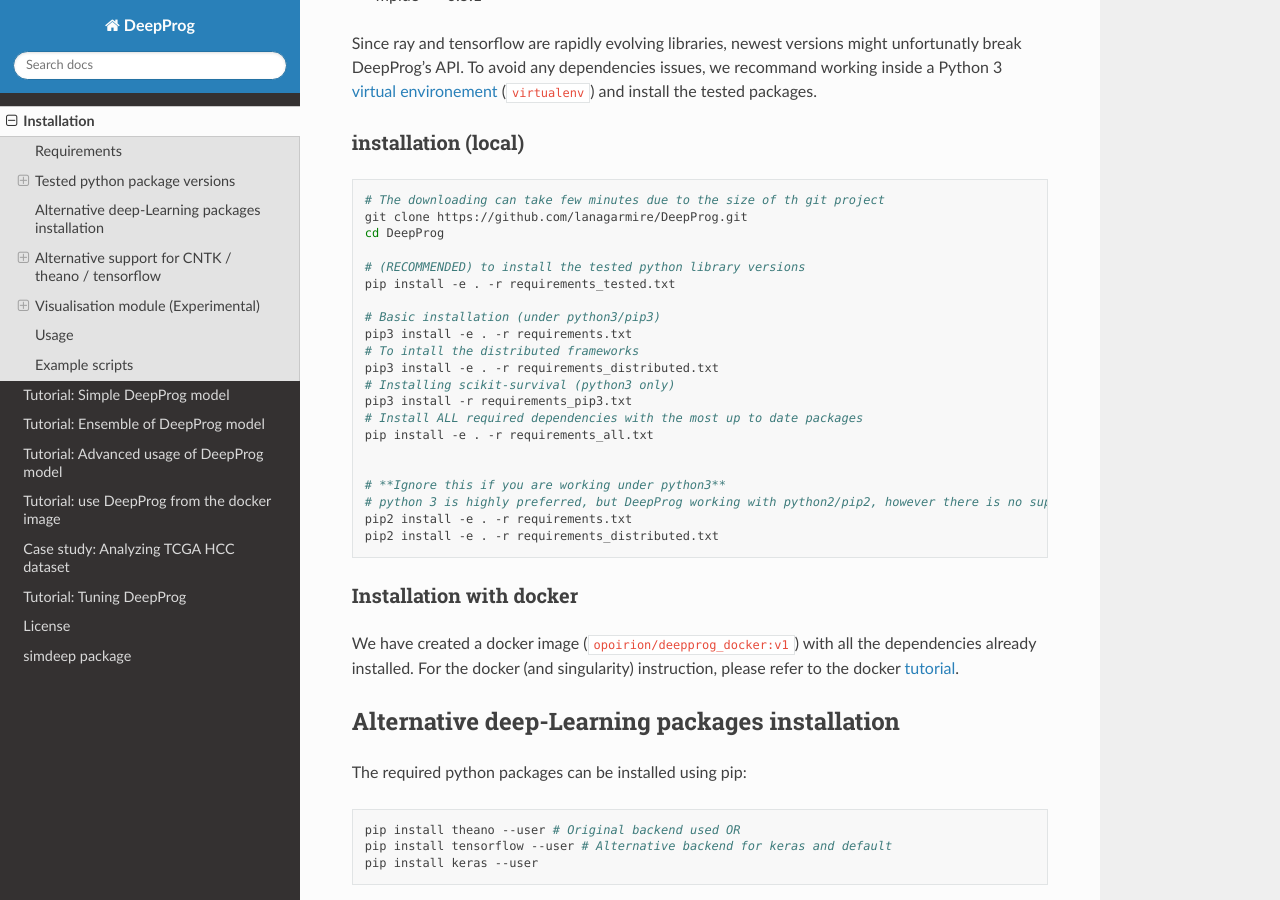
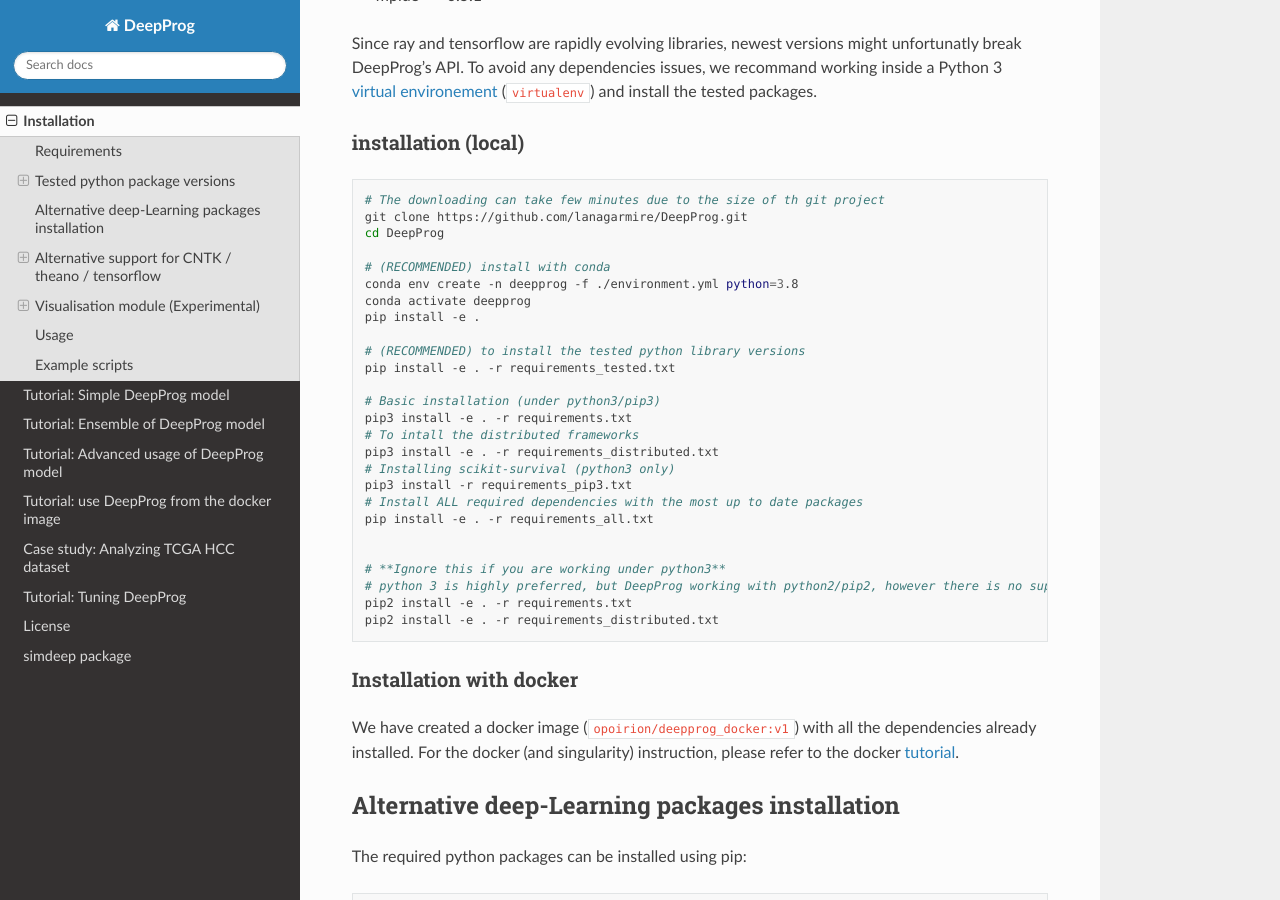
Before and after one commit to lanagarmire/DeepProg, a Sphinx documentation site: the page built from docs/installation.md, in a window 1280 px wide and 900 px high, scrolled down 961 px. Built offline with Sphinx 7.4.7 and the Read the Docs theme 2.0.0, drawn with Linux system fonts in a browser that asks for light colours.

Commit message:
add conda install

```diff
--- a/docs/installation.md
+++ b/docs/installation.md
@@ -34,6 +34,11 @@
 # The downloading can take few minutes due to the size of th git project
 git clone https://github.com/lanagarmire/DeepProg.git
 cd DeepProg
+
+# (RECOMMENDED) install with conda
+conda env create -n deepprog -f ./environment.yml python=3.8
+conda activate deepprog
+pip install -e .
 
 # (RECOMMENDED) to install the tested python library versions
 pip install -e . -r requirements_tested.txt
```
Also changed, not shown: README.md (+5 -0 lines).
